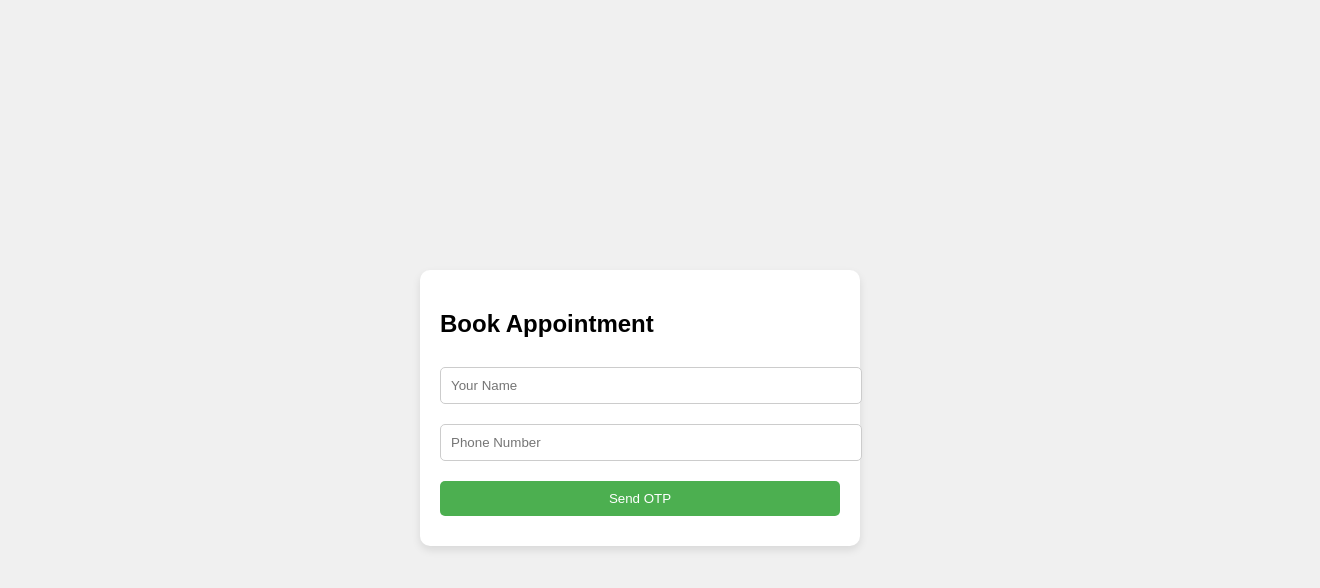
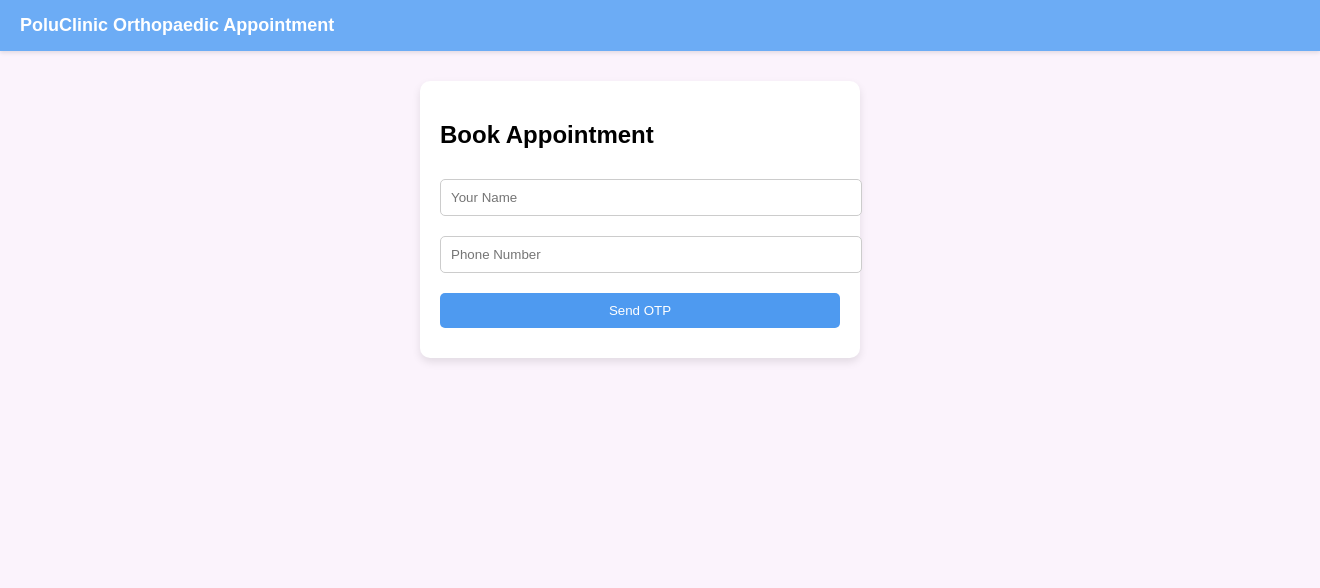
Before and after one commit to shahmeemaryam/policlinic-orthopaedic, a plain HTML site: page index.html in a window 1280 px wide. Shown: the whole page, 1320 px wide, since content can reach past the window. Drawn offline with Linux system fonts and the light colour scheme.

Commit message:
fourth commit

```diff
--- a/index.html
+++ b/index.html
@@ -3,11 +3,17 @@
 <head>
 <meta charset="UTF-8">
 <meta name="viewport" content="width=device-width, initial-scale=1.0">
-<title>Clinic Booking</title>
+<title>PoliClinic Orthopaedic Appointment</title>
 <link rel="stylesheet" href="style.css">
 <link rel="manifest" href="manifest.json">
 </head>
 <body>
+
+<!-- Navigation Bar -->
+<nav class="navbar">
+  <div class="navbar-brand">PoluClinic Orthopaedic Appointment</div>
+</nav>
+
 <div class="container">
   <h2>Book Appointment</h2>
   <input type="text" id="name" placeholder="Your Name" required>
@@ -30,5 +36,32 @@
 
 <script type="module" src="firebase.js"></script>
 <script src="script.js"></script>
+
+
+
+<script type="module">
+  // Import the functions you need from the SDKs you need
+  import { initializeApp } from "https://www.gstatic.com/firebasejs/12.7.0/firebase-app.js";
+  import { getAnalytics } from "https://www.gstatic.com/firebasejs/12.7.0/firebase-analytics.js";
+  // TODO: Add SDKs for Firebase products that you want to use
+  // https://firebase.google.com/docs/web/setup#available-libraries
+
+  // Your web app's Firebase configuration
+  // For Firebase JS SDK v7.20.0 and later, measurementId is optional
+  const firebaseConfig = {
+    apiKey: "AIzaSyD42YKNjolF1VC7tAVGsM_QiPoRyVdN3rs",
+    authDomain: "policlinic-53205.firebaseapp.com",
+    projectId: "policlinic-53205",
+    storageBucket: "policlinic-53205.firebasestorage.app",
+    messagingSenderId: "438648183070",
+    appId: "1:438648183070:web:80d38375036ba03078910f",
+    measurementId: "G-5CS8NK0R10"
+  };
+
+  // Initialize Firebase
+  const app = initializeApp(firebaseConfig);
+  const analytics = getAnalytics(app);
+</script>
+
 </body>
 </html>
--- a/style.css
+++ b/style.css
@@ -1,21 +1,40 @@
+/* Reset & Body */
 body {
   font-family: Arial, sans-serif;
-  display: flex;
-  justify-content: center;
-  align-items: center;
-  min-height: 100vh;
-  background-color: #f0f0f0;
+  margin: 0;
+  padding: 0;
+  background-color: #fbf3fc;
 }
 
+/* Navigation Bar */
+.navbar {
+  width: 100%;
+  background-color: #6cacf5;
+  padding: 15px 20px;
+  box-shadow: 0 2px 4px rgba(0,0,0,0.1);
+  position: sticky;
+  top: 0;
+  z-index: 1000;
+}
+
+.navbar-brand {
+  color: white;
+  font-size: 18px;
+  font-weight: bold;
+}
+
+/* Container */
 .container {
   background: white;
   padding: 20px;
+  margin: 30px auto;
   border-radius: 10px;
   width: 90%;
   max-width: 400px;
   box-shadow: 0 4px 8px rgba(0,0,0,0.1);
 }
 
+/* Inputs and Buttons */
 input, select, button {
   width: 100%;
   margin: 10px 0;
@@ -25,12 +44,12 @@ input, select, button {
 }
 
 button {
-  background-color: #4CAF50;
+  background-color: #4e9af0;
   color: white;
   border: none;
   cursor: pointer;
 }
 
 button:hover {
-  background-color: #45a049;
+  background-color:#4e9af0;
 }
```
